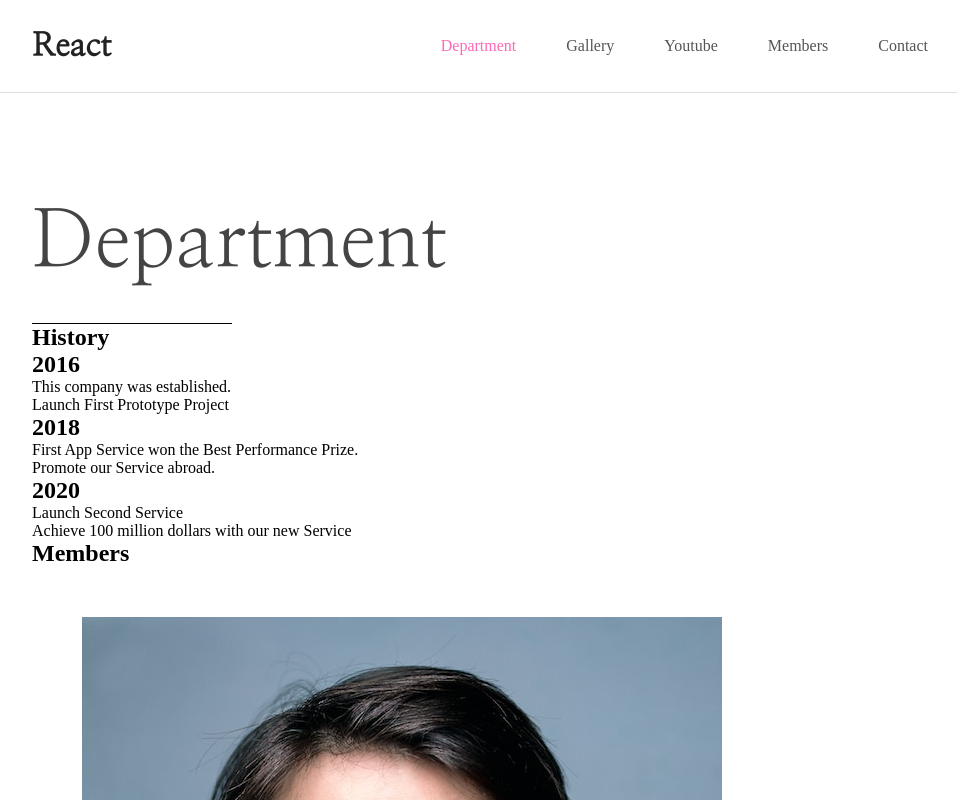
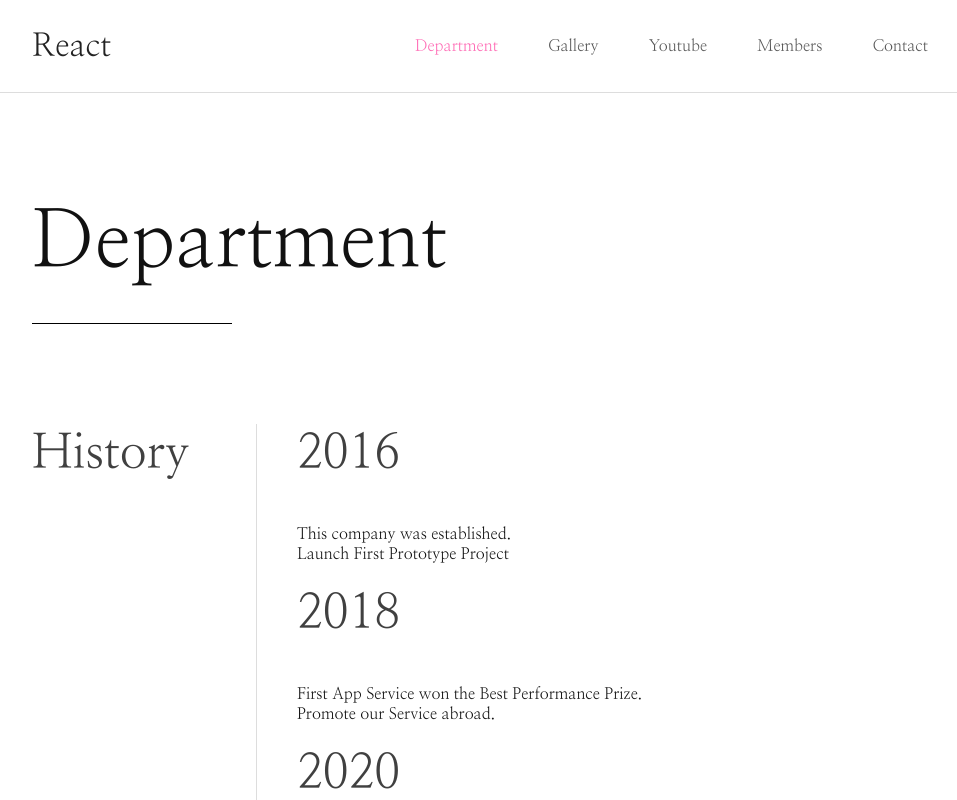
Before and after one commit to yul-dev-k/learning-react, a React (Create React App) app: page /department in a window 1280 px wide. Shown: the top 800 px of the page, without its empty margins (160-1117 px from the left). Built offline with nearby package versions, Linux system fonts and the light colour scheme.

Commit message:
history 스타일 수정

```diff
--- a/src/components/sub/department/Department.scss
+++ b/src/components/sub/department/Department.scss
@@ -1,9 +1,27 @@
 .department {
-	article {
-		width: 200px;
-		height: 200px;
-		background: aqua;
-		margin: 50px;
-		transition: transform 0.5s;
+	#historyBox {
+		width: 100%;
+		display: flex;
+		justify-content: space-between;
+		margin-top: 100px;
+		margin-bottom: 100px;
+
+		h2{
+			width: 20%;
+			font-size: 3rem;
+			opacity: 0.8;
+			font-weight: 500;
+
+		}
+		.con {
+			padding-left: 40px;
+			border-left: 1px solid #ddd;
+			width: 75%;
+
+			ul {
+				margin-bottom: 20px;
+				margin-top: 40px;
+			}
+		}
 	}
-}
+	}
--- a/src/styles/Global.scss
+++ b/src/styles/Global.scss
@@ -4,6 +4,9 @@
 	margin: 0;
 	padding: 0;
 	box-sizing: border-box;
+	color: #111;
+	font-weight: normal;
+	font-family:'Nanum Myeongjo' ;
 }
 ul,
 ol,
```
